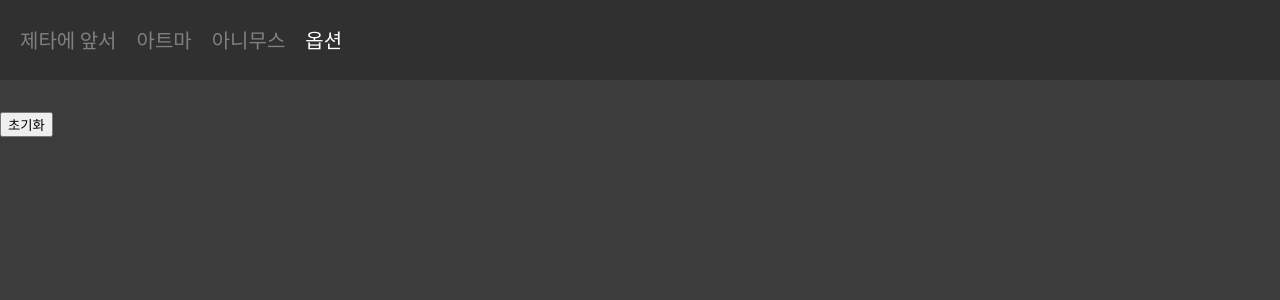
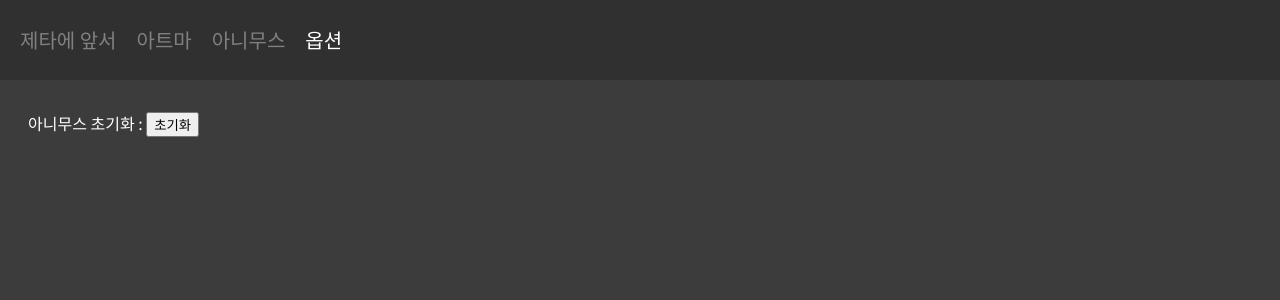
Before and after one commit to Crteas/ffxivZeta, a React (Create React App) app: page /options in a window 1280 px wide. Shown: the top 300 px of the page. Built offline with nearby package versions, Linux system fonts and the light colour scheme.

Commit message:
Update ResetBtn (Alert)

```diff
--- a/package.json
+++ b/package.json
@@ -10,6 +10,7 @@
     "@types/node": "^16.18.11",
     "@types/react": "^18.0.27",
     "@types/react-dom": "^18.0.10",
+    "firebase": "^9.17.2",
     "gh-pages": "^5.0.0",
     "react": "^18.2.0",
     "react-dom": "^18.2.0",
--- a/public/index.html
+++ b/public/index.html
@@ -1,6 +1,20 @@
 <!DOCTYPE html>
 <html lang="en">
   <head>
+    <!-- Google tag (gtag.js) -->
+    <script
+      async
+      src="https://www.googletagmanager.com/gtag/js?id=G-3MTRKFEXYZ"
+    ></script>
+    <script>
+      window.dataLayer = window.dataLayer || [];
+      function gtag() {
+        dataLayer.push(arguments);
+      }
+      gtag("js", new Date());
+
+      gtag("config", "G-3MTRKFEXYZ");
+    </script>
     <meta charset="utf-8" />
     <link rel="icon" href="%PUBLIC_URL%/favicon.ico" />
     <meta name="viewport" content="width=device-width, initial-scale=1" />
--- a/src/Router.tsx
+++ b/src/Router.tsx
@@ -4,7 +4,6 @@ import ErrorComponents from "./components/ErrorComponents";
 import Animus from "./screens/Animus";
 import Home from "./screens/Home";
 import NotFound from "./screens/NotFound";
-import Zenith from "./screens/Options";
 import Atma from "./screens/Atma";
 import Options from "./screens/Options";
 
--- a/src/index.tsx
+++ b/src/index.tsx
@@ -2,7 +2,7 @@ import ReactDOM from "react-dom/client";
 import { createGlobalStyle } from "styled-components";
 import router from "./Router";
 import { RouterProvider } from "react-router-dom";
-
+// import { app, analytics } from "./FireBase";
 const Global = createGlobalStyle`
   html, body, div, span, applet, object, iframe,
 h1, h2, h3, h4, h5, h6, p, blockquote, pre,
--- a/src/screens/Atma.tsx
+++ b/src/screens/Atma.tsx
@@ -62,7 +62,6 @@ const AtmaItem = styled.div`
     height: 90px;
   }
 `;
-const Warning = styled.footer``;
 type atmaObj = {
   location: string;
   atmaInfo: { location: string; atma: string; bgColor: string }[];
--- a/src/screens/Options.tsx
+++ b/src/screens/Options.tsx
@@ -1,11 +1,22 @@
+import styled from "styled-components";
+
+const Wrapper = styled.div`
+  color: white;
+  padding-left: 28px;
+`;
+
 function Options() {
   function resetClick() {
-    localStorage.setItem("EnemyCheck", "");
+    const result = window.confirm("정말로 초기화 하시겠습니까?");
+    if (result === true) {
+      localStorage.setItem("EnemyCheck", "");
+    }
   }
   return (
-    <>
+    <Wrapper>
+      <span>아니무스 초기화 : </span>
       <button onClick={resetClick}>초기화</button>
-    </>
+    </Wrapper>
   );
 }
 
```
Also changed, not shown: 2 other files (tests, documents, lock files or other folders).
